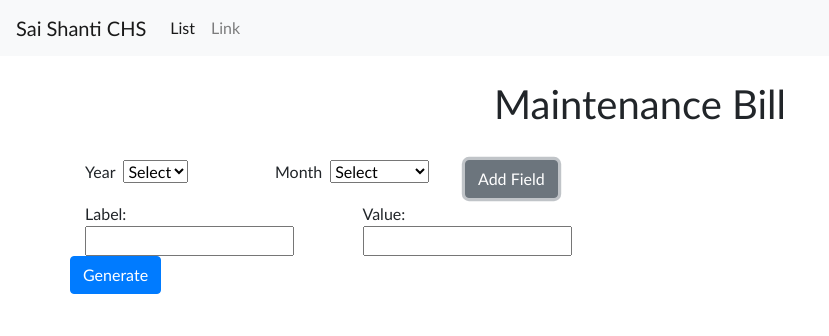
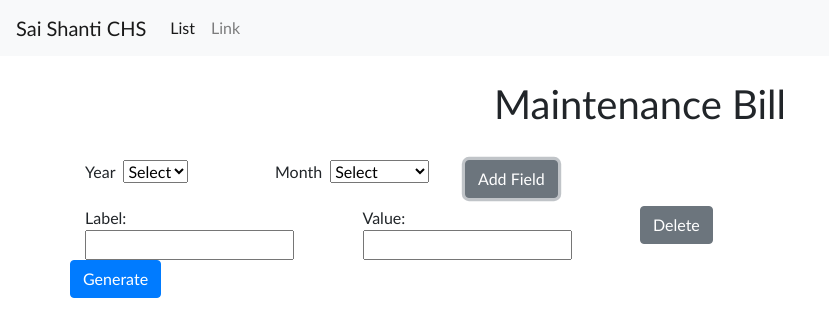
Before and after one commit to diptiR/society-angular, an Angular app: page /maintenance-bill/1 in a window 1280 px wide. Both pictures are taken after a click on the button "Add Field". Shown: the top 336 px of the page, without its empty margins (0-829 px from the left). Built offline with nearby package versions, Linux system fonts and the light colour scheme.

Commit message:
Implemented delete button

```diff
--- a/src/app/maintenanceBill/maintenanceBill.html
+++ b/src/app/maintenanceBill/maintenanceBill.html
@@ -29,12 +29,17 @@
       </div>
     </div>
     <div formArrayName="fields" class="row" *ngFor="let field of fields.controls;let i = index;">
-      <div class="row col-12 mt-1" [formGroupName]="i">
+      <div class="row col-12 mt-2" [formGroupName]="i">
         <div class="col-3">
           Label: <input type="text" formControlName="label" />
         </div>
         <div class="col-3">
           Value: <input type="text" formControlName="value" />
+        </div>
+        <div class="col-3">
+          <button class="btn btn-secondary" type="button" (click)="deleteField(i)">
+          Delete
+        </button>
         </div>
       </div>
     </div>
```
